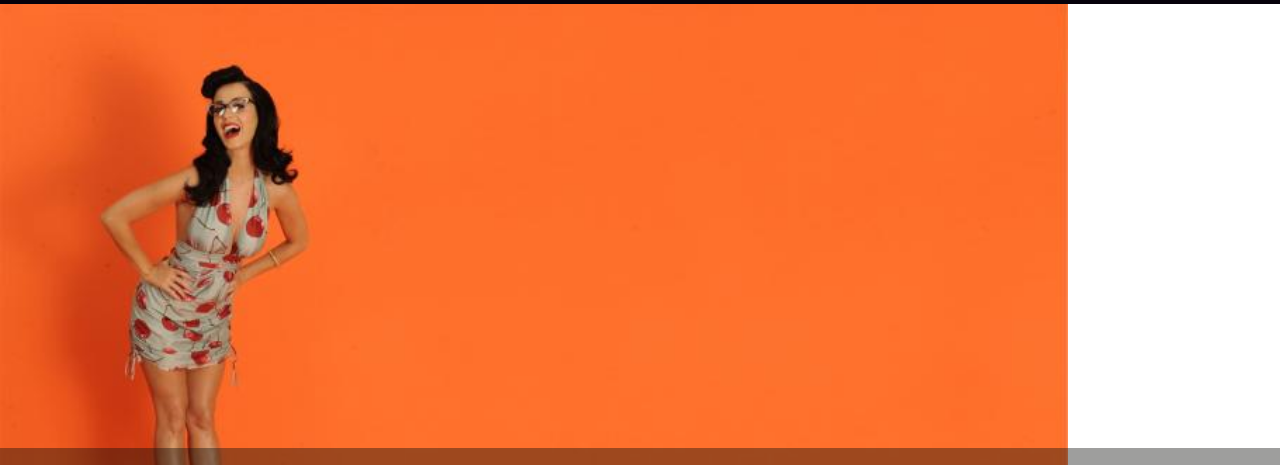
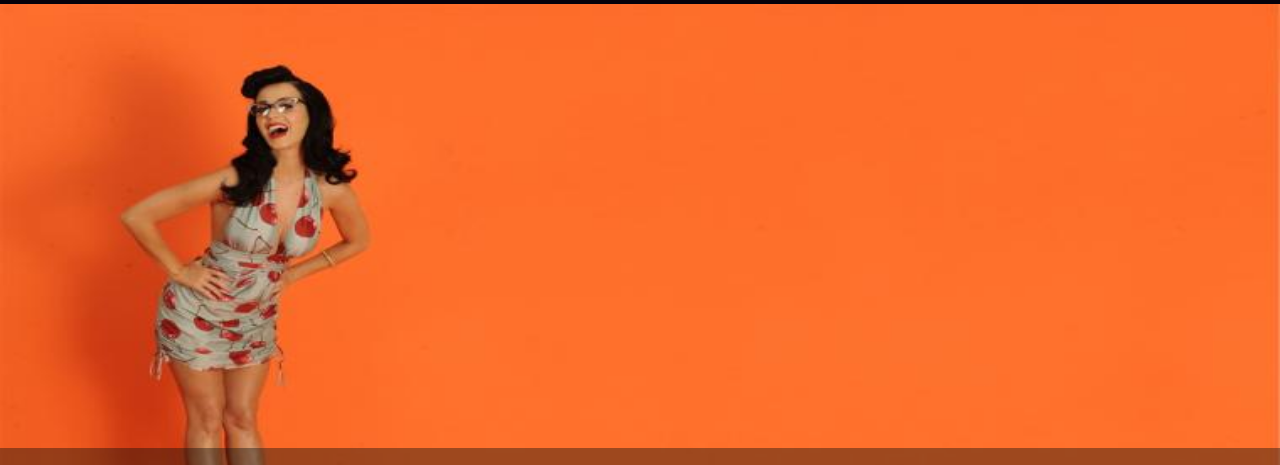
Before and after one commit to Jyothis1dev/webpage2orange, a plain HTML site: page index.html in a window 1280 px wide. Shown: the part 92-557 px from the top of the page. Drawn offline with Linux system fonts and the light colour scheme; a web font is replaced by a local one.

Commit message:
Update styles.css

```diff
--- a/styles.css
+++ b/styles.css
@@ -168,10 +168,10 @@ align-items: center;
 /* CSS for the hero section*/
 /* hero-bg for image upload on hero page of site*/
 .hero-bg{
-    background-image: url('../images/hero1.jpg');
     background-position: center;
     height: 600px;
     background-size: cover;
+    width: 100%;
     position: relative; /* position of the text will be hold on the image box its self*/
 }
 /* text on image */
```
